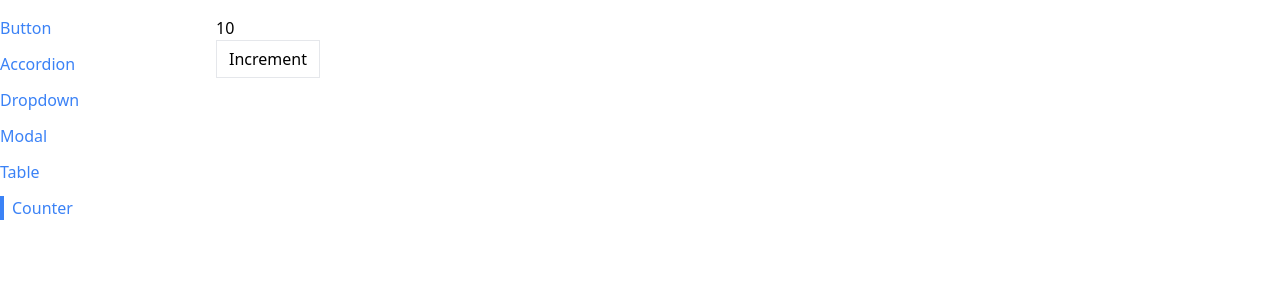
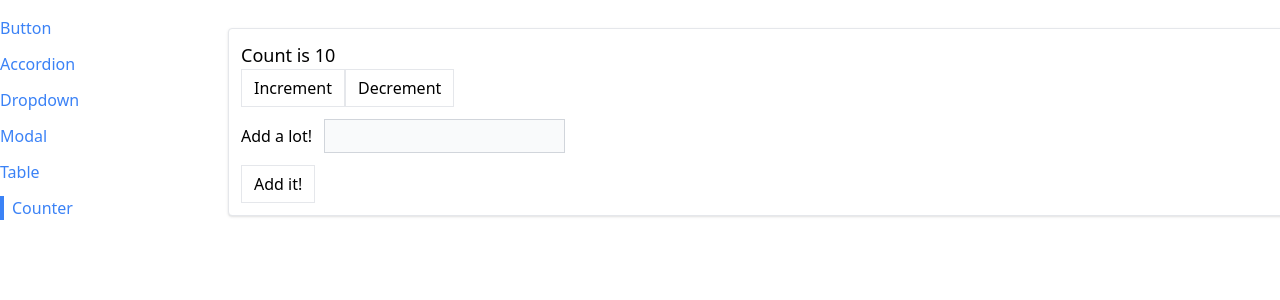
Before and after one commit to klaudiak98/components-list, a React (Create React App) app: page /counter in a window 1280 px wide. Shown: the top 300 px of the page. Built offline with nearby package versions, Linux system fonts and the light colour scheme.

Commit message:
Implement function to add value to counter

```diff
--- a/src/pages/CounterPage.jsx
+++ b/src/pages/CounterPage.jsx
@@ -1,14 +1,45 @@
+import { useState } from 'react'
 import Button from '../components/Button'
-import useCounter from '../hooks/useCounter'
+import Panel from '../components/Panel'
 
 const CounterPage = ({initialCount}) => {
+  const [count, setCount] = useState(initialCount)
+  const [valueToAdd, setValueToAdd] = useState(0)
 
-  const { count, increment } = useCounter(initialCount)
+  const increment = () => {
+    setCount(count+1)
+  }
 
-  return <div>
-        {count}
-        <Button onClick={increment}>Increment</Button>
-    </div>
+  const decrement = () => {
+    setCount(count-1)
+  }
+
+  const handleChange = (event) => {
+    const value = parseInt(event.target.value) || 0;
+    setValueToAdd(value)
+  }
+
+  const handleSubmit = (event) => {
+    event.preventDefault()
+    setCount(count + valueToAdd)
+    setValueToAdd(0)
+  }
+
+  return (
+    <Panel className="m-3">
+        <h1 className='text-lg'>Count is {count}</h1>
+        <div className='flex flex-row'>
+          <Button onClick={increment}>Increment</Button>
+          <Button onClick={decrement}>Decrement</Button>
+        </div>
+
+        <form onSubmit={handleSubmit}>
+          <label>Add a lot!</label>
+          <input type='number' className='p-1 m-3  bg-gray-50 border border-gray-300' value={valueToAdd || ""} onChange={handleChange}/>
+          <Button>Add it!</Button>
+        </form>
+    </Panel>
+  )
 }
 
 export default CounterPage
```
